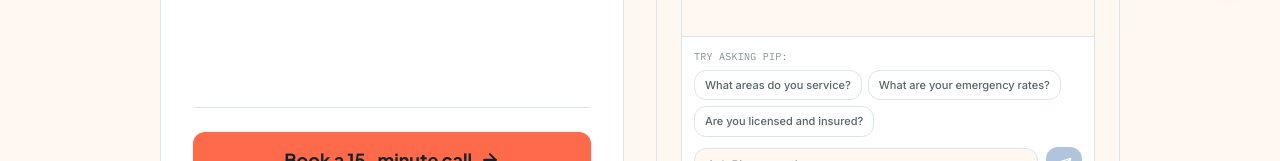
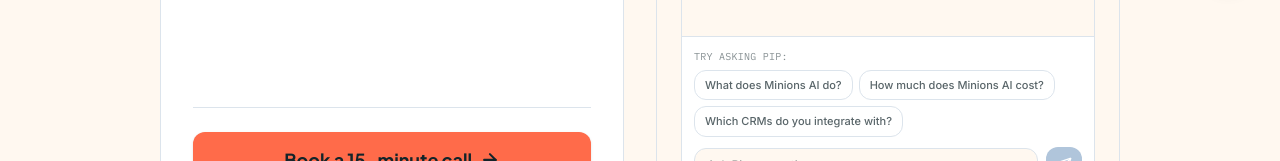
Before and after one commit to xpeedlab-netizen/minions-ai, a Next.js app: page /live-demo in a window 1280 px wide. Shown: the part 791-952 px from the top of the page. Built offline with nearby package versions, Linux system fonts and the light colour scheme.

Commit message:
fix(chat): update starter chips to Minions AI questions and audit chat flows

```diff
--- a/components/pip-widget/starter-chips.ts
+++ b/components/pip-widget/starter-chips.ts
@@ -1,12 +1,9 @@
 /**
- * Starter questions shown when the conversation is empty. Chosen to match the
- * knowledge base Pip is trained on (pest control), so the first click always
- * lands on a grounded answer rather than the no-match fallback. The previous
- * set came from an older plumbing mockup and included a Texas ZIP the KB
- * explicitly does not serve.
+ * Starter questions shown when the conversation is empty.
+ * Aligned with Minions AI capabilities, pricing, and integrations.
  */
 export const STARTER_CHIPS = [
-  "What areas do you service?",
-  "What are your emergency rates?",
-  "Are you licensed and insured?",
+  "What does Minions AI do?",
+  "How much does Minions AI cost?",
+  "Which CRMs do you integrate with?",
 ] as const;
```
Also changed, not shown: .claude/memory.md, 1 other file (tests, documents, lock files or other folders).
